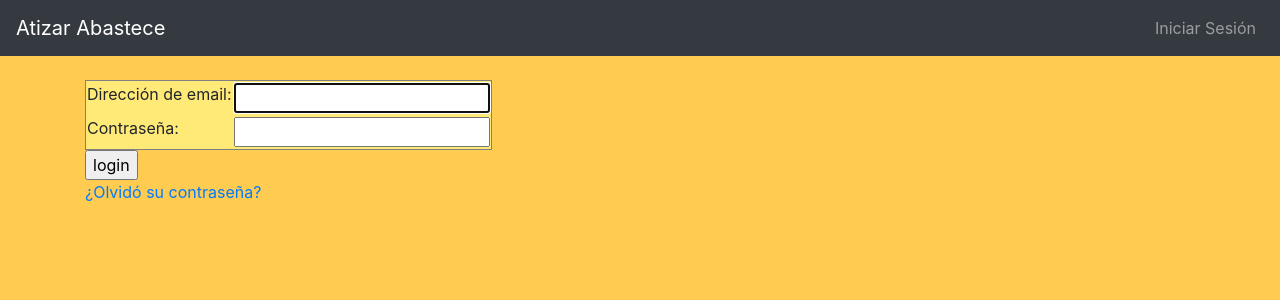
After one commit to lembon/atizar, a Django app: page /usuarios/login/ in a window 1280 px wide. The commit adds this page. Shown: the top 300 px of the page. Run offline with Django 3.2, Linux system fonts and the light colour scheme; some libraries are stand-ins or nearby versions.

Commit message:
Urlconf de "usuarios" con las views de login, logout y password-reset. Template de login. Link para login y logout en base.html

```diff
--- a/abastece/templates/abastece/base.html
+++ b/abastece/templates/abastece/base.html
@@ -21,7 +21,7 @@
     </button>
     <div class="collapse navbar-collapse" id="navbarsExample03">
         <ul class="navbar-nav mr-auto">
-            {% if request.user.is_authenticated %}
+            {% if request.user.is_staff %}
             <li class="nav-item">
                 <a class="nav-link" href="/admin">Administración</a>
             </li>
@@ -39,6 +39,15 @@
             </li>
             {% endif %}
         </ul>
+        <ul class="navbar-nav ml-auto">
+            <li class="nav-item">
+                {% if not request.user.is_authenticated %}
+                <a class="nav-link" href='/usuarios/login/?next={{ request.path }}'>Iniciar Sesión</a>
+                {% else %}
+                <a class="nav-link" href='/usuarios/logout/?next={{ request.path }}'>Cerrar Sesión</a>
+                {% endif %}
+            </li>
+        </ul>
     </div>
 </nav>
 {% endblock %}
--- a/abastece/urls.py
+++ b/abastece/urls.py
@@ -3,7 +3,6 @@ from django.urls import path
 from . import views
 
 urlpatterns = [
-    # path('', views.index, name='index'),
     # path('<int:ciclo_id>/', views.productos_x_ciclo(), name='Productos x Ciclo'),
     path('', views.catalogo, name='Catálogo'),
     path('catalogo', views.catalogo, name='Catálogo'),
@@ -14,5 +13,4 @@ urlpatterns = [
     path('remitos_productores', views.remitos_productores, name='Remitos Productores'),
     path('resumen_pedidos', views.resumen_pedidos, name='Resumen Pedidos'),
     path('resumen_post_proceso', views.resumen_post_proceso, name='Resumen Postproceso'),
-
 ]
--- /dev/null
+++ b/usuarios/templates/usuarios/login.html
@@ -0,0 +1,38 @@
+{% extends "abastece/base.html" %}
+
+{% block content %}
+
+<br>
+{% if form.errors %}
+<p>Su usuario o su contraseña son incorrectos.</p>
+{% endif %}
+
+{% if next %}
+{% if user.is_authenticated %}
+<p>Su usuario no es válido para acceder a esta página. Para ingresar inicie sesión con un usuario con los permisos
+    necesarios.</p>
+{% else %}
+<p>Por favor inicie sesión para ver esta página.</p>
+{% endif %}
+{% endif %}
+
+<form action="{% url 'login' %}" method="post">
+    {% csrf_token %}
+    <table>
+        <tr>
+            <td>{{ form.username.label_tag }}</td>
+            <td>{{ form.username }}</td>
+        </tr>
+        <tr>
+            <td>{{ form.password.label_tag }}</td>
+            <td>{{ form.password }}</td>
+        </tr>
+    </table>
+
+    <input type="submit" value="login">
+    <input name="next" type="hidden" value="{{ next }}">
+</form>
+
+<p><a href="{% url 'password_reset' %}">¿Olvidó su contraseña?</a></p>
+
+{% endblock %}
--- /dev/null
+++ b/usuarios/urls.py
@@ -0,0 +1,9 @@
+from django.urls import path
+from django.contrib.auth import views as auth_views
+
+urlpatterns = [
+    path('login/', auth_views.LoginView.as_view(template_name='usuarios/login.html'), name='login'),
+    path('logout/', auth_views.LogoutView.as_view(), name='logout', ),
+    path('password_reset/', auth_views.LoginView.as_view(template_name='usuarios/password_reset.html'),
+         name='password_reset', ),
+]
```
